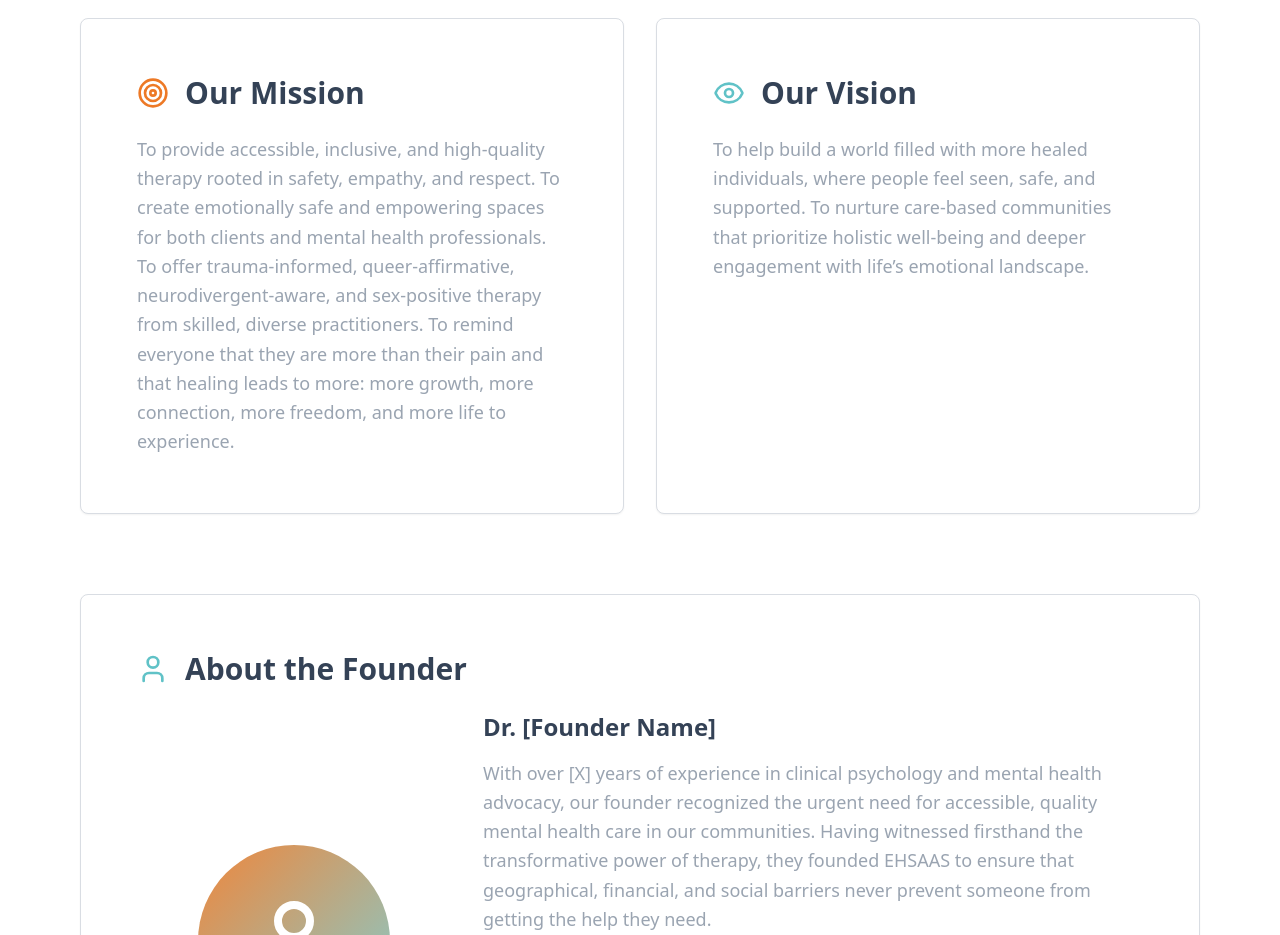
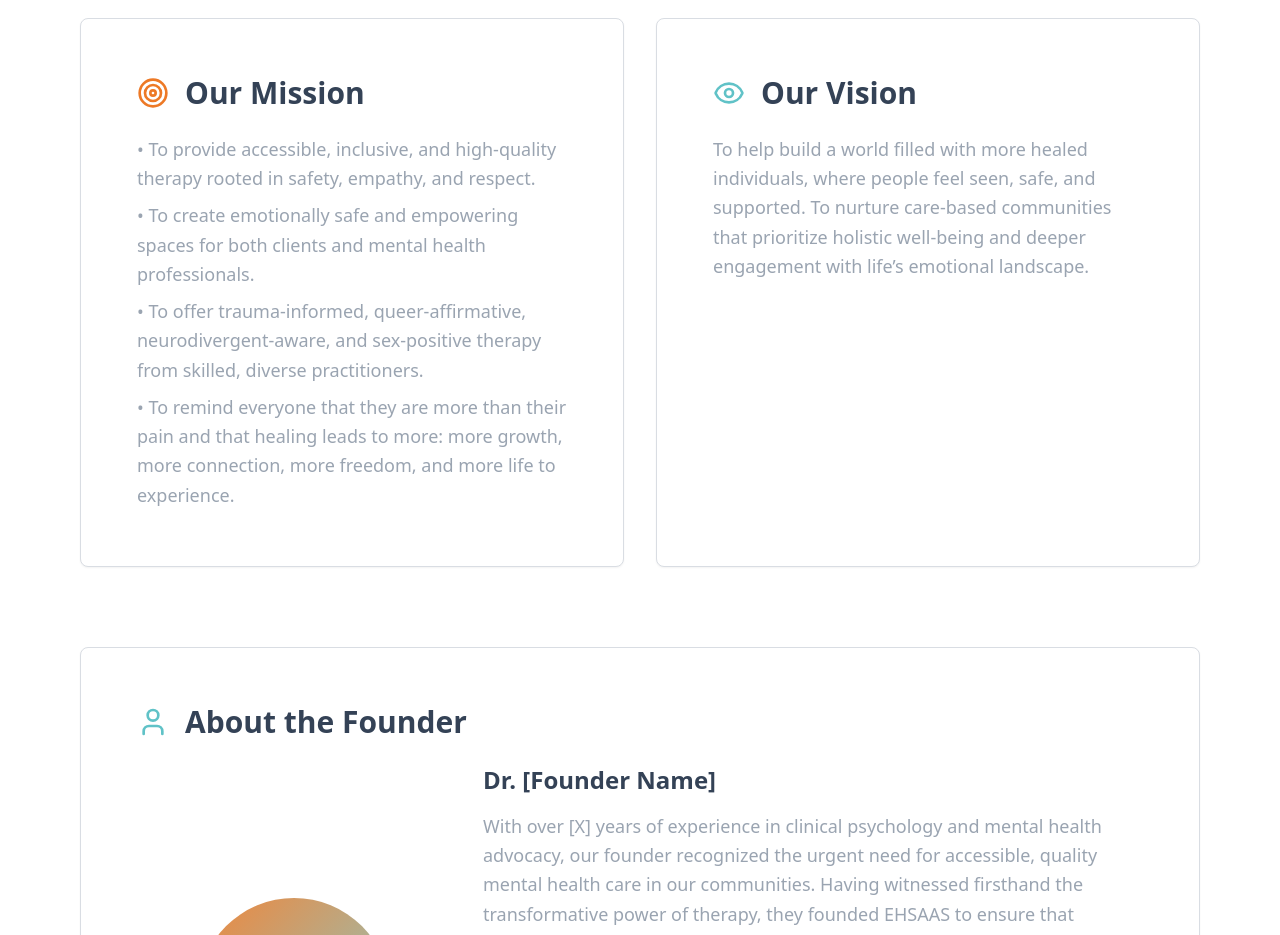
Before and after one commit to zenilrvs/ehsaas-connect-book, a React (Vite) app: page /about in a window 1280 px wide. Shown: the part 1060-1995 px from the top of the page. Built offline with nearby package versions, Linux system fonts and the light colour scheme.

Commit message:
Refactor About page content
Convert sentences in the About page mission section to bullet points.

```diff
--- a/src/pages/About.tsx
+++ b/src/pages/About.tsx
@@ -51,13 +51,12 @@ We offer a wide range of therapists, each with unique expertise, language skills
                   <Target className="w-8 h-8 text-primary mr-4" />
                   <h2 className="text-3xl font-bold text-foreground">Our Mission</h2>
                 </div>
-                <p className="text-lg text-muted-foreground leading-relaxed">
-                  To provide accessible, inclusive, and high-quality therapy rooted in safety, empathy, and respect.
-To create emotionally safe and empowering spaces for both clients and mental health professionals.
-To offer trauma-informed, queer-affirmative, neurodivergent-aware, and sex-positive therapy from skilled, diverse practitioners.
-To remind everyone that they are more than their pain and that healing leads to more: more growth, more connection, more freedom, and more life to experience.
-
-                </p>
+                <ul className="text-lg text-muted-foreground leading-relaxed space-y-2">
+                  <li>• To provide accessible, inclusive, and high-quality therapy rooted in safety, empathy, and respect.</li>
+                  <li>• To create emotionally safe and empowering spaces for both clients and mental health professionals.</li>
+                  <li>• To offer trauma-informed, queer-affirmative, neurodivergent-aware, and sex-positive therapy from skilled, diverse practitioners.</li>
+                  <li>• To remind everyone that they are more than their pain and that healing leads to more: more growth, more connection, more freedom, and more life to experience.</li>
+                </ul>
               </CardContent>
             </Card>
 
--- a/src/pages/Home.tsx
+++ b/src/pages/Home.tsx
@@ -33,14 +33,17 @@ const Home = () => {
     {
       name: "PM",
       text: "EHSAAS helped me through my darkest times. The therapists are incredibly caring and professional.",
+      rating: 5,
     },
     {
       name: "RK",
       text: "The couple therapy sessions saved my marriage. We learned to communicate better and understand each other.",
+      rating: 5,
     },
     {
       name: "ZS",
       text: "Priyadarshini is an amazing psychologist. She helped me recoup from anxiety, and patiently heard all my issues without any judgements",
+      rating: 5,
     },
   ];
 
```
